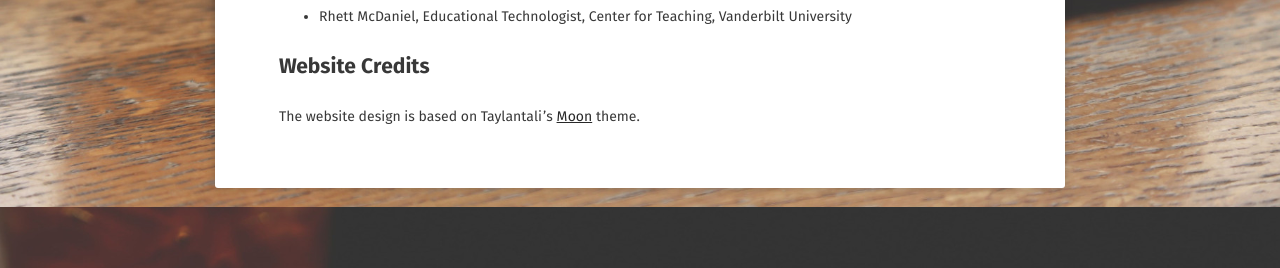
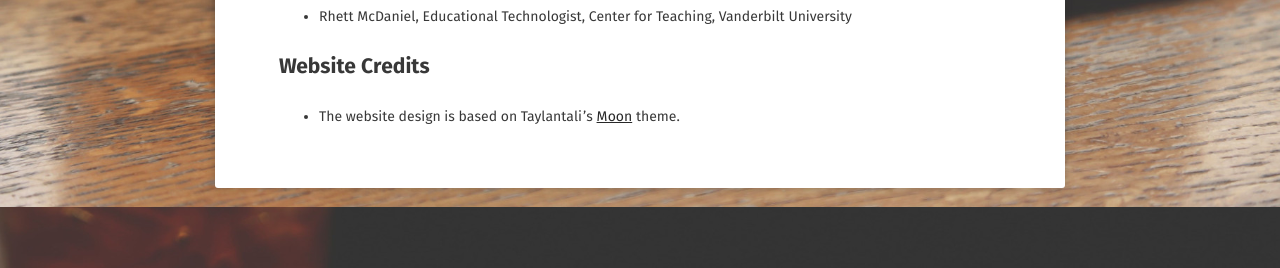
Before and after one commit to leadinglinespod/leadinglinespod.github.io, a Jekyll site: the page built from about/index.md, in a window 1280 px wide. Shown: the part 693-961 px from the top of the page. Built offline with Jekyll 4.4.1, drawn with Linux system fonts in a browser that asks for light colours; some web fonts are replaced.

Commit message:
Update index.md

```diff
--- a/about/index.md
+++ b/about/index.md
@@ -23,4 +23,4 @@ comments: false
 
 ## Website Credits
 
-The website design is based on Taylantali's [Moon](https://github.com/TaylanTatli/Moon) theme.
+* The website design is based on Taylantali's [Moon](https://github.com/TaylanTatli/Moon) theme.
```
